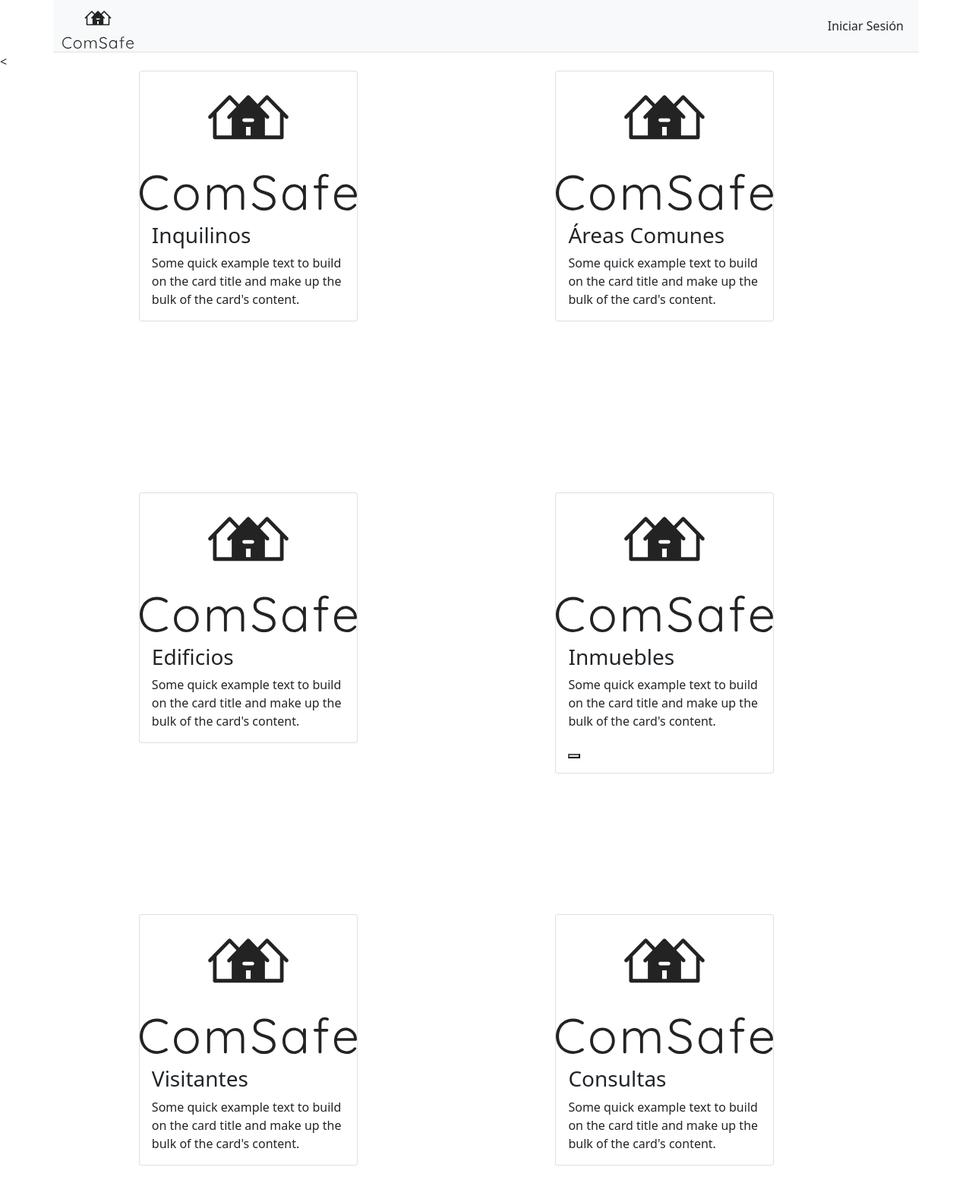
After one commit to PedroAntonioKira/ProyectoISW, a PHP site: page /inicioADMIN.html in a window 1280 px wide. The commit adds this page. Shown: the whole page at 76% size. Run offline with PHP 8.4, Linux system fonts and the light colour scheme.

Commit message:
1er avance

```diff
--- a/index.php
+++ b/index.php
@@ -29,7 +29,7 @@
                 <div class="d-flex flex-wrap justify-content-end col">
                     <ul class="nav">
                         <li class="nav-item">
-                            <a href="#" class="nav-link link-dark px-2">Iniciar Sesión <i class="fas fa-sign-in-alt"></i></a>
+                            <a href="ISADMIN.php" class="nav-link link-dark px-2">Iniciar Sesión <i class="fas fa-sign-in-alt"></i></a>
                         </li>
                     </ul>
                 </div>
--- /dev/null
+++ b/inicioADMIN.html
@@ -0,0 +1,105 @@
+<!DOCTYPE html>
+<html lang="en">
+<head>
+    <meta charset="UTF-8">
+    <meta http-equiv="X-UA-Compatible" content="IE=edge">
+    <meta name="viewport" content="width=device-width, initial-scale=1.0">
+    <title>Document</title>
+    <link href="https://cdn.jsdelivr.net/npm/bootstrap@5.0.2/dist/css/bootstrap.min.css" rel="stylesheet" integrity="sha384-EVSTQN3/azprG1Anm3QDgpJLIm9Nao0Yz1ztcQTwFspd3yD65VohhpuuCOmLASjC" crossorigin="anonymous">
+    <style>
+        .parent {
+            display: grid;
+            grid-template-columns: repeat(7, 1fr);
+            grid-template-rows: repeat(8, 1fr);
+            grid-column-gap: 0px;
+            grid-row-gap: 0px;
+        }
+
+        .div1 { grid-area: 1 / 2 / 3 / 4; }
+        .div2 { grid-area: 4 / 2 / 6 / 4; }
+        .div3 { grid-area: 7 / 2 / 9 / 4; }
+        .div4 { grid-area: 1 / 5 / 3 / 7; }
+        .div5 { grid-area: 4 / 5 / 6 / 7; }
+        .div6 { grid-area: 7 / 5 / 9 / 7; }
+
+        .div1 img{
+            object-fit: cover;
+        }
+    </style>
+</head>
+<body>
+
+    <nav class="container " >
+        <div class="py-1 bg-light border-bottom row align-items-center ">
+            <div class="col">
+                <img src="./img/LogoVertical.svg" height="60"></img>
+            </div>
+            <div class="d-flex flex-wrap justify-content-end col">
+                <ul class="nav">
+                    <li class="nav-item">
+                        <a href="ISADMIN.php" class="nav-link link-dark px-2">Iniciar Sesión <i class="fas fa-sign-in-alt"></i></a>
+                    </li>
+                </ul>
+            </div>
+        </div>
+    </nav>
+
+    <<div class="parent">
+        <div class="div1">
+            <div class="card" style="width: 18rem;">
+                <img class="card-img-top" src="./img/LogoVertical.svg" alt="Card image cap">
+                <div class="card-body">
+                    <h3>Inquilinos</h3>
+                  <p class="card-text">Some quick example text to build on the card title and make up the bulk of the card's content.</p>
+                </div>
+              </div>
+        </div>
+        <div class="div2">
+            <div class="card" style="width: 18rem;">
+                <img class="card-img-top" src="./img/LogoVertical.svg" alt="Card image cap">
+                <div class="card-body">
+                    <h3>Edificios</h3>
+                  <p class="card-text">Some quick example text to build on the card title and make up the bulk of the card's content.</p>
+                </div>
+              </div>
+        </div>
+        <div class="div3">
+            <div class="card" style="width: 18rem;">
+                <img class="card-img-top" src="./img/LogoVertical.svg" alt="Card image cap">
+                <div class="card-body">
+                    <h3>Visitantes</h3>
+                  <p class="card-text">Some quick example text to build on the card title and make up the bulk of the card's content.</p>
+                </div>
+              </div>
+        </div>
+        <div class="div4">
+            <div class="card" style="width: 18rem;">
+                <img class="card-img-top" src="./img/LogoVertical.svg" alt="Card image cap">
+                <div class="card-body">
+                    <h3>Áreas Comunes</h3>
+                  <p class="card-text">Some quick example text to build on the card title and make up the bulk of the card's content.</p>
+                </div>
+              </div>
+        </div>
+        <div class="div5">
+            <div class="card" style="width: 18rem;">
+                <img class="card-img-top" src="./img/LogoVertical.svg" alt="Card image cap">
+                <div class="card-body">
+                    <h3>Inmuebles</h3>
+                  <p class="card-text">Some quick example text to build on the card title and make up the bulk of the card's content.</p>
+                  <button ></button>
+                </div>
+              </div>
+        </div>
+        <div class="div6">
+            <div class="card" style="width: 18rem;">
+                <img class="card-img-top" src="./img/LogoVertical.svg" alt="Card image cap">
+                <div class="card-body">
+                    <h3>Consultas</h3>
+                  <p class="card-text">Some quick example text to build on the card title and make up the bulk of the card's content.</p>
+                </div>
+              </div>
+        </div>
+        </div>
+</body>
+</html>
```
Also changed, not shown: ISADMIN.php (added, +62 -0 lines), css/estilo.css (added, +7 -0 lines), php/InSesADMIN.php (added, +23 -0 lines), php/conexionbd.php (added, +13 -0 lines).
